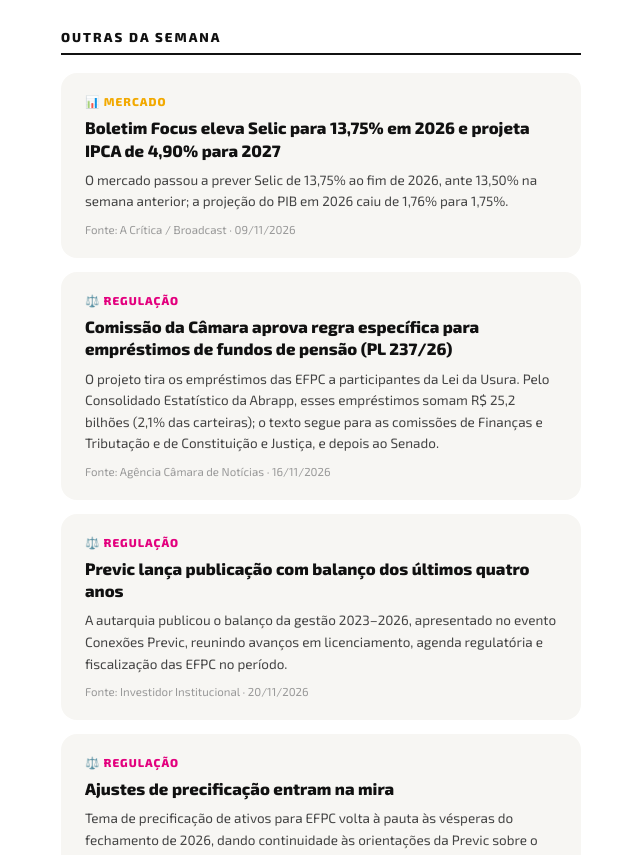
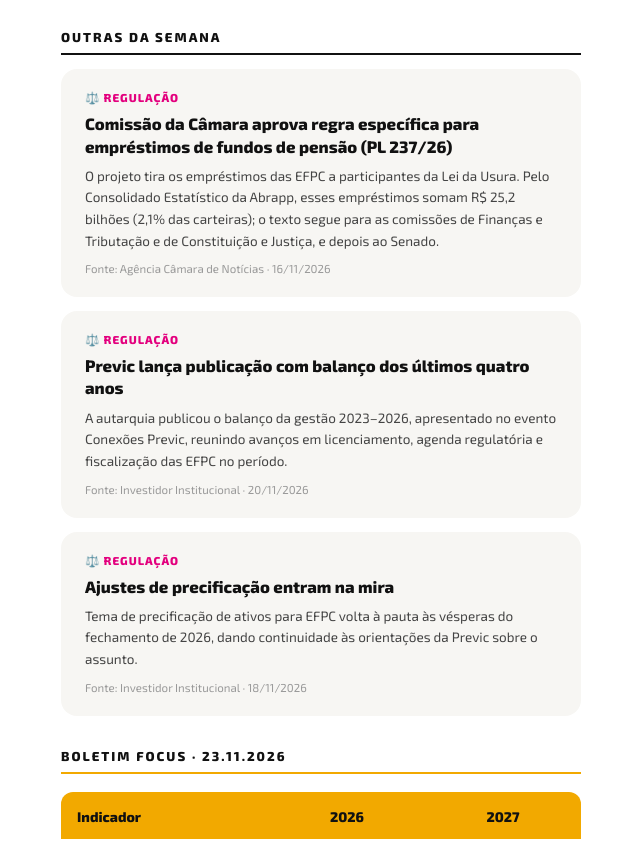
Before and after one commit to alvesdeamorimgiovanna-stack/we-newsletters, a plain HTML site: page index.html in a window 1280 px wide. Shown: the part 1337-2192 px from the top of the page, without its empty margins (319-959 px from the left). Drawn offline with Linux system fonts and the light colour scheme.

Commit message:
Newsletter WAY Educação — 23/11/2026: remove card de Boletim Focus desatualizado em Outras da Semana (dado já corrigido na tabela)
Co-Authored-By: Claude Sonnet 5 <noreply@anthropic.com>
Claude-Session: https://claude.ai/code/session_01Xq26ZDDiMsRsfQGjqYt1Gd

```diff
--- a/index.html
+++ b/index.html
@@ -121,26 +121,6 @@
             <div class="exo" style="font-size: 13px; font-weight: 800; letter-spacing: 2px; text-transform: uppercase; color:#111111; border-bottom:2px solid #111111; padding-bottom:8px;">
               Outras da Semana
             </div>
-          </td>
-        </tr>
-
-        <!-- ============ OUTRAS 1: Boletim Focus (Selic/IPCA) ============ -->
-        <tr>
-          <td class="px" style="padding: 18px 40px 0 40px;">
-            <table role="presentation" width="100%" cellpadding="0" cellspacing="0" border="0">
-              <tr>
-                <td style="background-color:#f7f6f3; border-radius:16px; padding: 22px 24px;">
-                  <div class="exo" style="font-size: 11.5px; font-weight: 800; letter-spacing: 1px; color:#F2A900; margin-bottom: 8px;">📊 MERCADO</div>
-                  <h3 class="exo" style="margin: 0 0 8px 0; font-weight: 800; font-size: 16.5px; line-height: 1.35; color:#111111;">
-                    Boletim Focus eleva Selic para 13,75% em 2026 e projeta IPCA de 4,90% para 2027
-                  </h3>
-                  <p class="exo" style="margin: 0 0 10px 0; font-weight: 400; font-size: 13.5px; line-height: 1.6; color:#444444;">
-                    O mercado passou a prever Selic de 13,75% ao fim de 2026, ante 13,50% na semana anterior; a projeção do PIB em 2026 caiu de 1,76% para 1,75%.
-                  </p>
-                  <p class="exo" style="margin:0; font-size: 11.5px; color:#999999;">Fonte: A Crítica / Broadcast · 09/11/2026</p>
-                </td>
-              </tr>
-            </table>
           </td>
         </tr>
 
```
